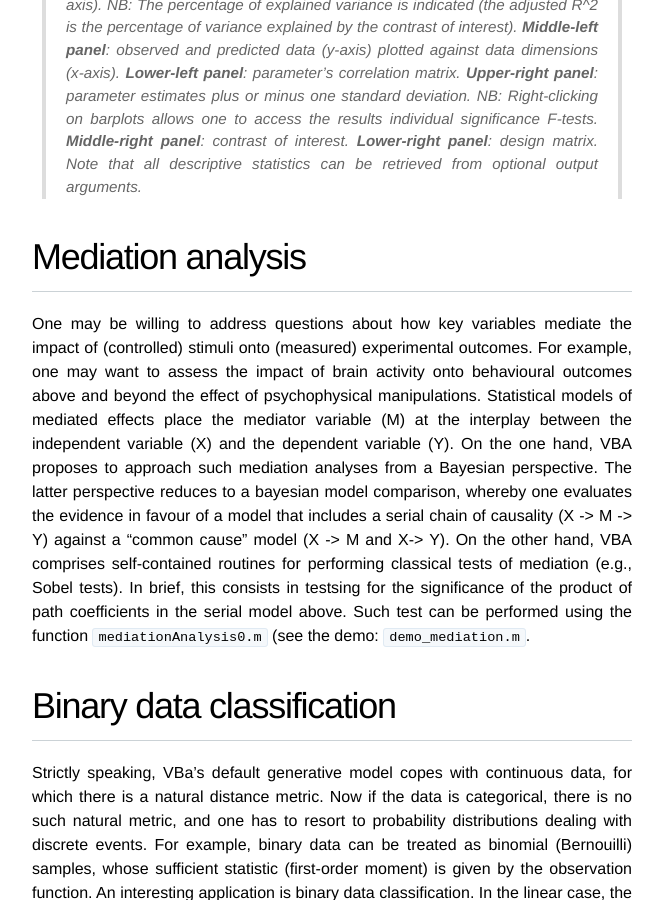
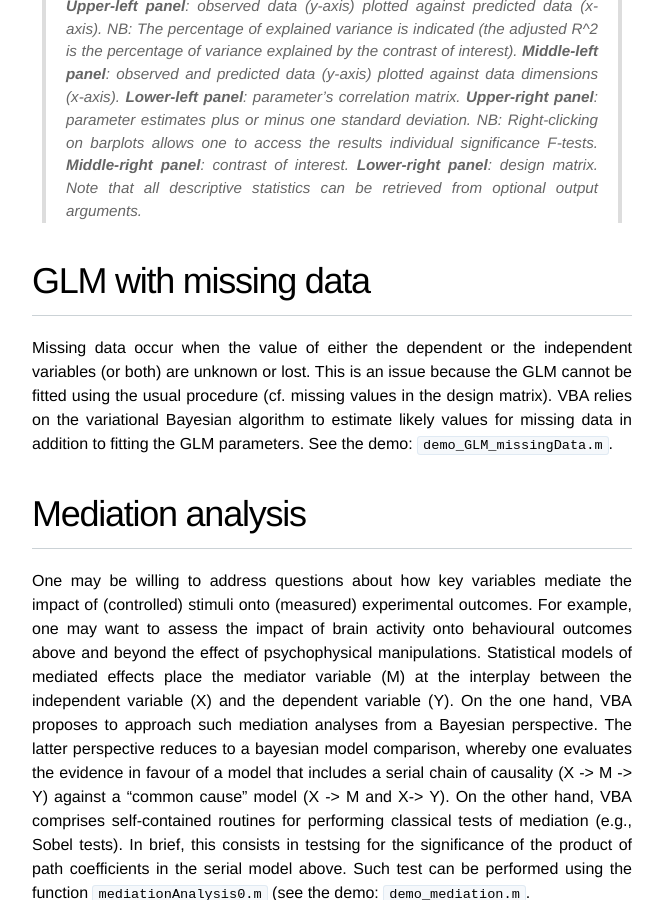
Before and after one commit to MBB-team/VBA-toolbox, a Jekyll site: the page built from _wiki/statistical-models.md, in a window 1280 px wide and 900 px high, scrolled down 1674 px. Shown: the whole window, without its empty margins (308-971 px from the left). Built offline with Jekyll 4.4.1, drawn with Linux system fonts in a browser that asks for light colours; nearby versions of some CDN libraries; some of the changed text lies outside the part shown.

Commit message:
Update statistical-models.md

```diff
--- a/_wiki/statistical-models.md
+++ b/_wiki/statistical-models.md
@@ -24,6 +24,10 @@
 
 > **Upper-left panel**: observed data (y-axis) plotted against predicted data (x-axis). NB: The percentage of explained variance is indicated (the adjusted R^2 is the percentage of variance explained by the contrast of interest). **Middle-left panel**: observed and predicted data (y-axis) plotted against data dimensions (x-axis). **Lower-left panel**: parameter's correlation matrix. **Upper-right panel**: parameter estimates plus or minus one standard deviation. NB: Right-clicking on barplots allows one to access the results individual significance F-tests. **Middle-right panel**: contrast of interest. **Lower-right panel**: design matrix. Note that all descriptive statistics can be retrieved from optional output arguments.
 
+# GLM with missing data
+
+Missing data occur when the value of either the dependent or the independent variables (or both) are unknown or lost. This is an issue because the GLM cannot be fitted using the usual procedure (cf. missing values in the design matrix). VBA relies on the variational Bayesian algorithm to estimate likely values for missing data in addition to fitting the GLM parameters. See the demo: `demo_GLM_missingData.m`.
+
 
 # Mediation analysis
 
```
